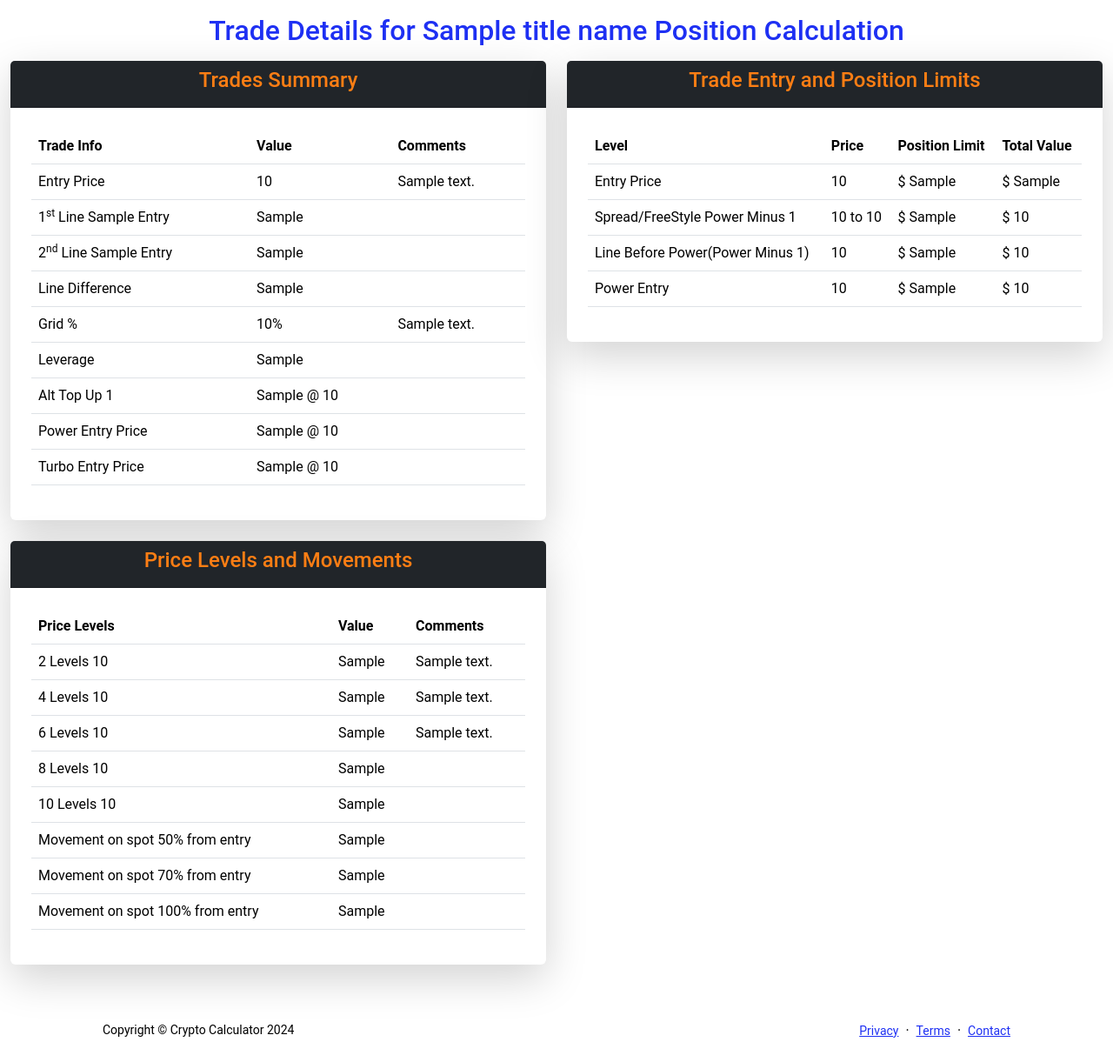
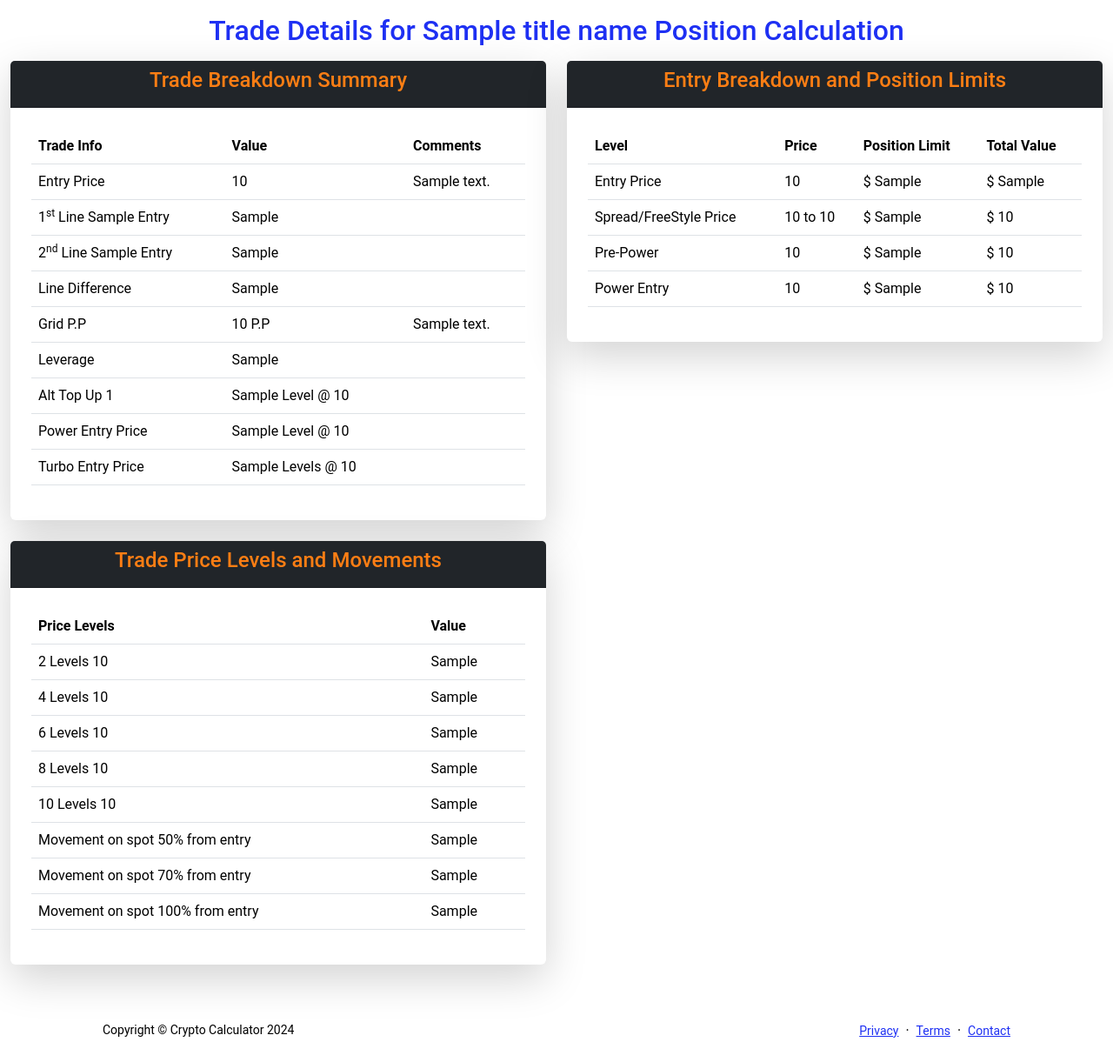
Before and after one commit to erikngigi/pump-calculator-django, a Django app: template app/templates/tables.html in a window 1280 px wide. Shown: the part 75-1296 px from the top of the page at 87% size. Run offline with Django 5.2, Linux system fonts and the light colour scheme; the template is opened without the code that fills it: most values are stand-ins (such as "Sample title", 1, 10 or a date in 2020); some libraries are stand-ins or nearby versions.

Commit message:
feat: october updates
change position size to account size and calculation

```diff
--- a/app/mainapp/forms.py
+++ b/app/mainapp/forms.py
@@ -76,12 +76,12 @@ class TradeCalculator(forms.Form):
     #     ),
     # )
 
-    position_size = forms.FloatField(
-            label="Position Size",
+    account_size = forms.FloatField(
+            label="Account Size",
             required=True,
             min_value=0,
             widget=forms.NumberInput(
-                attrs={"placeholder": "Enter Your Position Size",
+                attrs={"placeholder": "Enter Your Account Size",
                        "step": 1.0}
                 ),
             )
--- a/app/templates/tables.html
+++ b/app/templates/tables.html
@@ -11,7 +11,7 @@
             <div class="col-xl-6 mb-4">
                 <div class="card shadow-lg border-0">
                     <div class="bg-dark text-white text-center card-header">
-                        <h4 class="card-title">Trades Summary</h4>
+                        <h4 class="card-title">Trade Breakdown Summary</h4>
                     </div>
                     <div class="card-body p-4">
                         <div class="table-responsive">
@@ -47,8 +47,8 @@
                                         <td></td>
                                     </tr>
                                     <tr>
-                                        <td>Grid %</td>
-                                        <td>{{ ppg_price }}%</td>
+                                        <td>Grid P.P</td>
+                                        <td>{{ ppg_price }} P.P</td>
                                         <td>{{ comment_2 }}</td>
                                     </tr>
                                     <tr>
@@ -58,17 +58,17 @@
                                     </tr>
                                     <tr>
                                         <td>Alt Top Up 1</td>
-                                        <td>{{ power_entry }} @ {{ power_entry_price }}</td>
+                                        <td>{{ power_entry }} Level @ {{ power_entry_price }}</td>
                                         <td></td>
                                     </tr>
                                     <tr>
                                         <td>Power Entry Price</td>
-                                        <td>{{ power_entry }} @ {{ power_entry_price }}</td>
+                                        <td>{{ power_entry }} Level @ {{ power_entry_price }}</td>
                                         <td></td>
                                     </tr>
                                     <tr>
                                         <td>Turbo Entry Price</td>
-                                        <td>{{ turbo_entry }} @ {{ turbo_entry_price }}</td>
+                                        <td>{{ turbo_entry }} Levels @ {{ turbo_entry_price }}</td>
                                         <td></td>
                                     </tr>
                                 </tbody>
@@ -80,7 +80,7 @@
             <div class="col-xl-6 mb-4">
                 <div class="card shadow-lg border-0">
                     <div class="card-header bg-dark text-white text-center px-4">
-                        <h4 class="card-title">Trade Entry and Position Limits</h4>
+                        <h4 class="card-title">Entry Breakdown and Position Limits</h4>
                     </div>
                     <div class="card-body p-4">
                         <div class="table-responsive">
@@ -99,14 +99,14 @@
                                         <td>$ {{ position_limit_1 }}</td>
                                     </tr>
                                     <tr>
-                                        <td>Spread/FreeStyle Power Minus 1</td>
-                                        <td>{{ entry_price }} to {{ adjusted_power_entry_price }}</td>
+                                        <td>Spread/FreeStyle Price</td>
+                                        <td>{{ entry_price }} to {{ spread_price }}</td>
                                         <td>$ {{ position_limit_2 }}</td>
                                         <td>$ {{ position_limit_total_1 }}</td>
                                     </tr>
                                     <tr>
-                                        <td>Line Before Power(Power Minus 1)</td>
-                                        <td>{{ adjusted_power_entry_price }}</td>
+                                        <td>Pre-Power</td>
+                                        <td>{{ spread_price }}</td>
                                         <td>$ {{ position_limit_3 }}</td>
                                         <td>$ {{ position_limit_total_2 }}</td>
                                     </tr>
@@ -125,7 +125,7 @@
             <div class="col-xl-6 mb-4">
                 <div class="card shadow-lg border-0">
                     <div class="card-header bg-dark text-white text-center px-4">
-                        <h4 class="card-title">Price Levels and Movements</h4>
+                        <h4 class="card-title">Trade Price Levels and Movements</h4>
                     </div>
                     <div class="card-body p-4">
                         <div class="table-responsive">
@@ -133,48 +133,39 @@
                                 <tr>
                                     <th scope="col">Price Levels</th>
                                     <th scope="col">Value</th>
-                                    <th scope="col">Comments</th>
                                 </tr>
                                 <tbody>
                                     <tr>
                                         <td>2 Levels {{ price_levels }}</td>
                                         <td>{{ target_1 }}</td>
-                                        <td>{{ comment_3 }}</td>
                                     </tr>
                                     <tr>
                                         <td>4 Levels {{ price_levels }}</td>
                                         <td>{{ target_2 }}</td>
-                                        <td>{{ comment_4 }}</td>
                                     </tr>
                                     <tr>
                                         <td>6 Levels {{ price_levels }}</td>
                                         <td>{{ target_3 }}</td>
-                                        <td>{{ comment_5 }}</td>
                                     </tr>
                                     <tr>
                                         <td>8 Levels {{ price_levels }}</td>
                                         <td>{{ target_4 }}</td>
-                                        <td></td>
                                     </tr>
                                     <tr>
                                         <td>10 Levels {{ price_levels }}</td>
                                         <td>{{ target_5 }}</td>
-                                        <td></td>
                                     </tr>
                                     <tr>
                                         <td>Movement on spot 50% from entry</td>
                                         <td>{{ spot_50 }}</td>
-                                        <td></td>
                                     </tr>
                                     <tr>
                                         <td>Movement on spot 70% from entry</td>
                                         <td>{{ spot_70 }}</td>
-                                        <td></td>
                                     </tr>
                                     <tr>
                                         <td>Movement on spot 100% from entry</td>
                                         <td>{{ spot_100 }}</td>
-                                        <td></td>
                                     </tr>
                                 </tbody>
                             </table>
```
Also changed, not shown: app/mainapp/views.py (+11 -25 lines), app/db.sqlite3.
